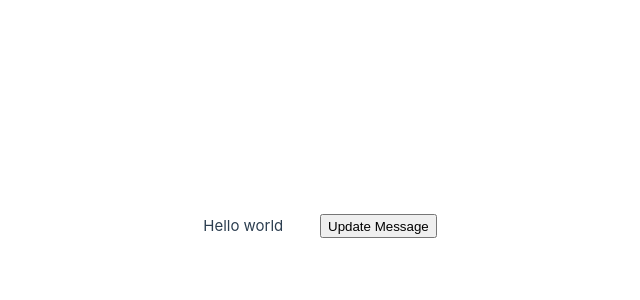
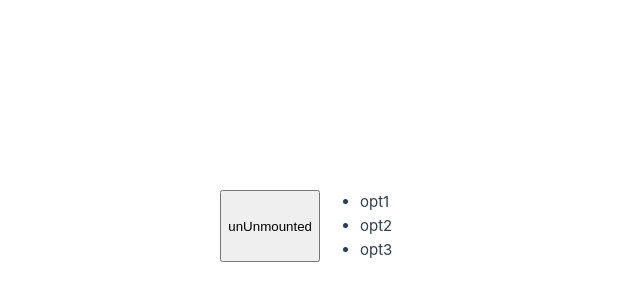
Before and after one commit to Yairrchh/course-vue, a Vue app: page / in a window 1280 px wide. Shown: the part 174-474 px from the top of the page, without its empty margins (320-960 px from the left). Built offline with nearby package versions, Linux system fonts and the light colour scheme.

Commit message:
onUnmounted

```diff
--- a/src/App.vue
+++ b/src/App.vue
@@ -1,24 +1,22 @@
 <script setup>
-import { ref, onUpdated } from 'vue';
+import { ref } from 'vue';
+import MenuDest from './components/MenuDest.vue'
 
-const el = ref('Hello world')
+let onUnmountedComponents = ref(true);
 
-const updateMessage = () => {
-  el.value = 'Update message'
+const onUnmountedMessage = () => {
+  console.log('unUnmounted component')
+  onUnmountedComponents.value = !onUnmountedComponents.value;
+
 }
-
-
-  onUpdated(() => {
-    console.log('onUpdate: the components has been update', el.value )
-  })
 
 </script>
 
 <template>
+  <button @click="onUnmountedMessage">unUnmounted</button>
   <div >
-      {{ el }}
+    <MenuDest v-if="onUnmountedComponents"/>
   </div>
-  <button @click="updateMessage">Update Message</button>
 </template>
 
 <style scoped>
--- a/src/components/MenuDest.vue
+++ b/src/components/MenuDest.vue
@@ -1,3 +1,11 @@
+<script setup>
+import { onUnmounted } from 'vue';
+
+    onUnmounted(() => {
+    console.log('onUnmounted: the components has been onUnmounted' )
+    })
+</script>
+
 <template>
     <ul>
         <li>opt1</li>
```
